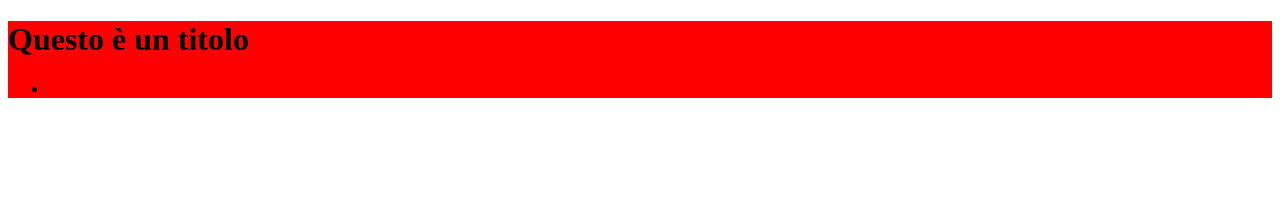
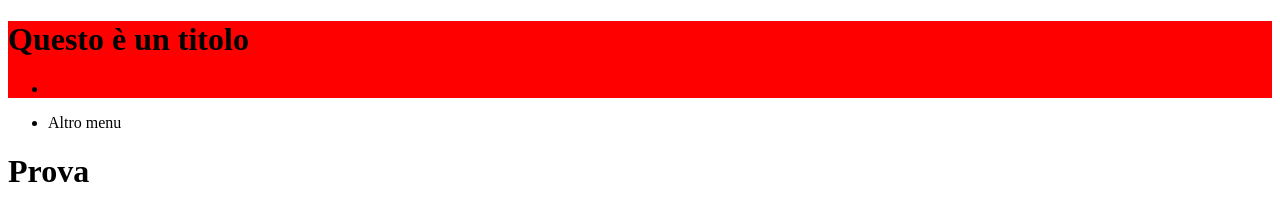
Before and after one commit to sc-bool/commits, a plain HTML site: page index.html in a window 1280 px wide. Drawn offline with Linux system fonts and the light colour scheme.

Commit message:
Added additional nav and main

```diff
--- a/index.html
+++ b/index.html
@@ -15,5 +15,13 @@
             </ul>
         </nav>
     </header>
+    <nav>
+        <ul>
+            <li>Altro menu</li>
+        </ul>
+    </nav>
+    <main>
+        <h1>Prova</h1>
+    </main>
 </body>
 </html>
```
